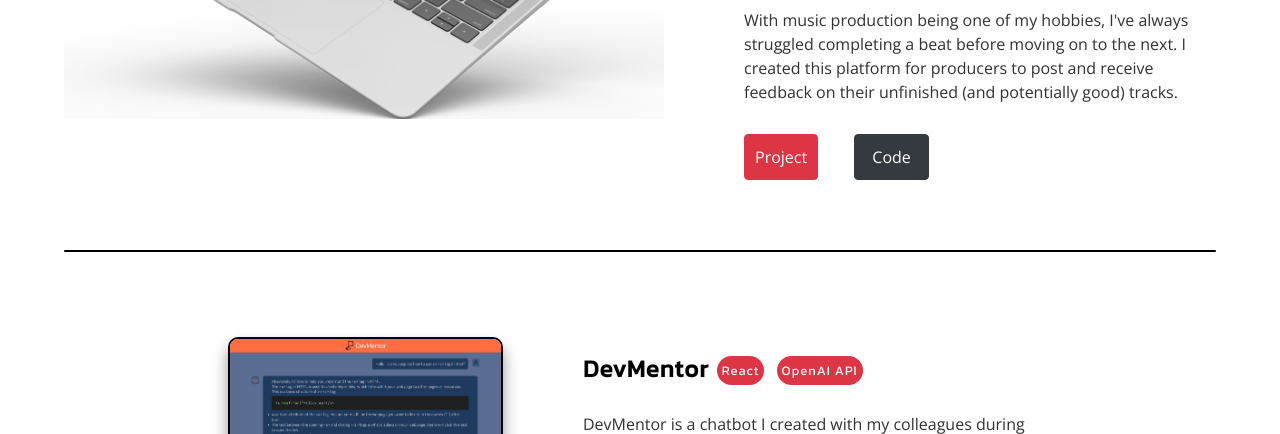
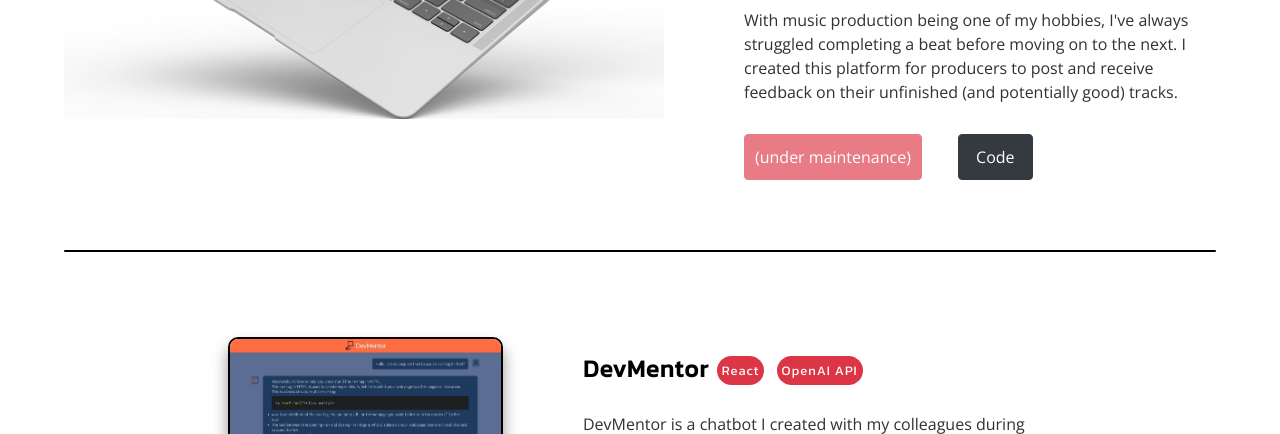
Before and after one commit to mannybennett/newPortfolio, a website: page portfolio.html in a window 1280 px wide. Shown: the part 666-1100 px from the top of the page. Drawn offline with nearby package versions, Linux system fonts and the light colour scheme.

Commit message:
under maintenance

```diff
--- a/portfolio.html
+++ b/portfolio.html
@@ -118,13 +118,14 @@
                 With music production being one of my hobbies, I've always struggled completing a beat before moving on to the next. I created this platform for producers to post and receive feedback on their unfinished (and potentially good) tracks.
               </p>
               <div>
-                <a
+                <button
                   href="https://beatlimbo.com/"
                   target="_blank"
                   class="btn btn-danger btn-md mr-3 imgButton1"
                   role="button"
                   data-bs-toggle="button"
-                  >Project</a
+                  disabled
+                  >(under maintenance)</button
                 >
                 <a
                   href="https://github.com/mannybennett/BeatLimbo"
```
